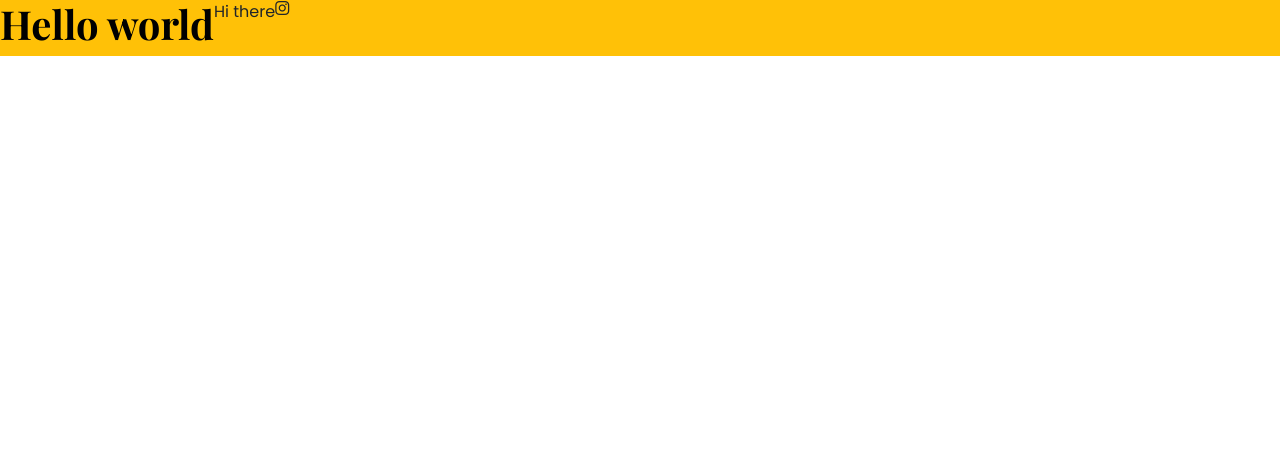
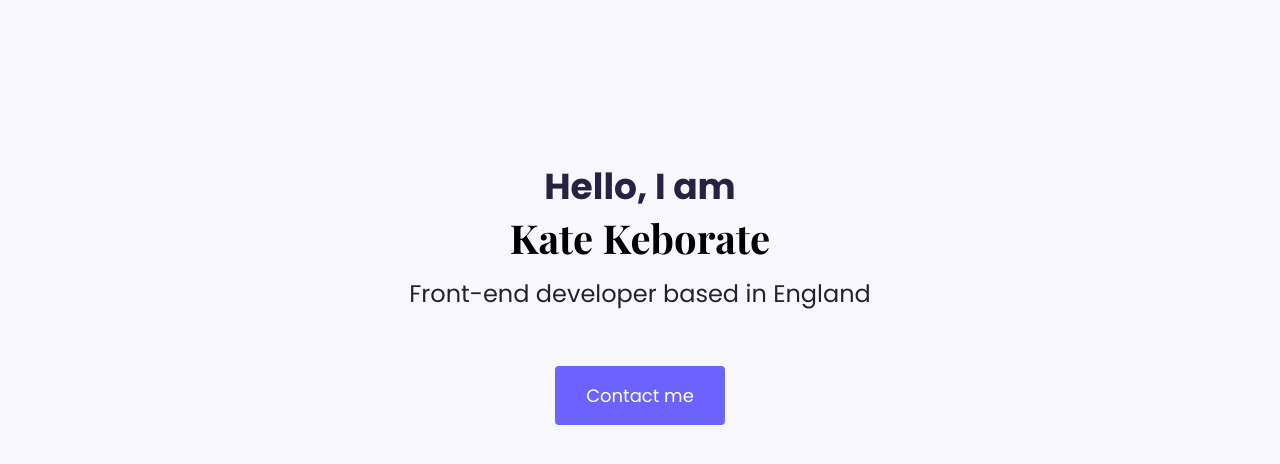
Before and after one commit to Kate465/Portfolio-project1, a plain HTML site: page index.html in a window 1280 px wide. Drawn offline with nearby package versions, Linux system fonts and the light colour scheme; a web font is replaced by a local one.

Commit message:
added CSS to homepage

```diff
--- a/index.html
+++ b/index.html
@@ -35,10 +35,13 @@
     <title>Document</title>
   </head>
   <body>
-    <div class="d-flex bg-warning">
-      <h1>Hello world</h1>
-      <p>Hi there</p>
-      <i class="fa-brands fa-instagram"></i>
+    <div class="hero">
+      <p>Hello, I am</p>
+      <h1>Kate Keborate</h1>
+      <h2 class="mb-5">Front-end developer based in England</h2>
+      <div>
+        <a href="#" class="btn btn-branding">Contact me</a>
+      </div>
     </div>
   </body>
 </html>
--- a/styles/portfolio.css
+++ b/styles/portfolio.css
@@ -1,9 +1,47 @@
+:root {
+  --branding-color: #6c63ff;
+  --heading-font-family: "playfair Display", serif;
+  --default-font-family: "Poppins", serif;
+  --secondary-color: #f9f7fe;
+}
+body {
+  font-family: var(--default-font-family);
+}
 h1 {
   color: black;
-  font-family: "playfair Display", serif;
+  font-family: var(--heading-font-family);
   font-weight: bold;
+  font-weight: 96px;
 }
 p {
-  font-family: "Poppins", serif;
   font-weight: normal;
 }
+
+.hero {
+  background: var(--secondary-color);
+  text-align: center;
+}
+
+.hero p {
+  font-size: 36px;
+  color: #272142;
+  font-weight: bold;
+  margin: 0;
+}
+.hero h2 {
+  font-family: var(--default-font-family);
+  font-weight: normal;
+  font-size: 24px;
+  line-height: 2;
+}
+.btn-branding {
+  background: var(--branding-color);
+  border-radius: 4px;
+  color: white;
+  font-size: 18px;
+  line-height: 27px;
+  padding: 15px 30px;
+}
+.hero {
+  padding: 160px 20px;
+}
```
